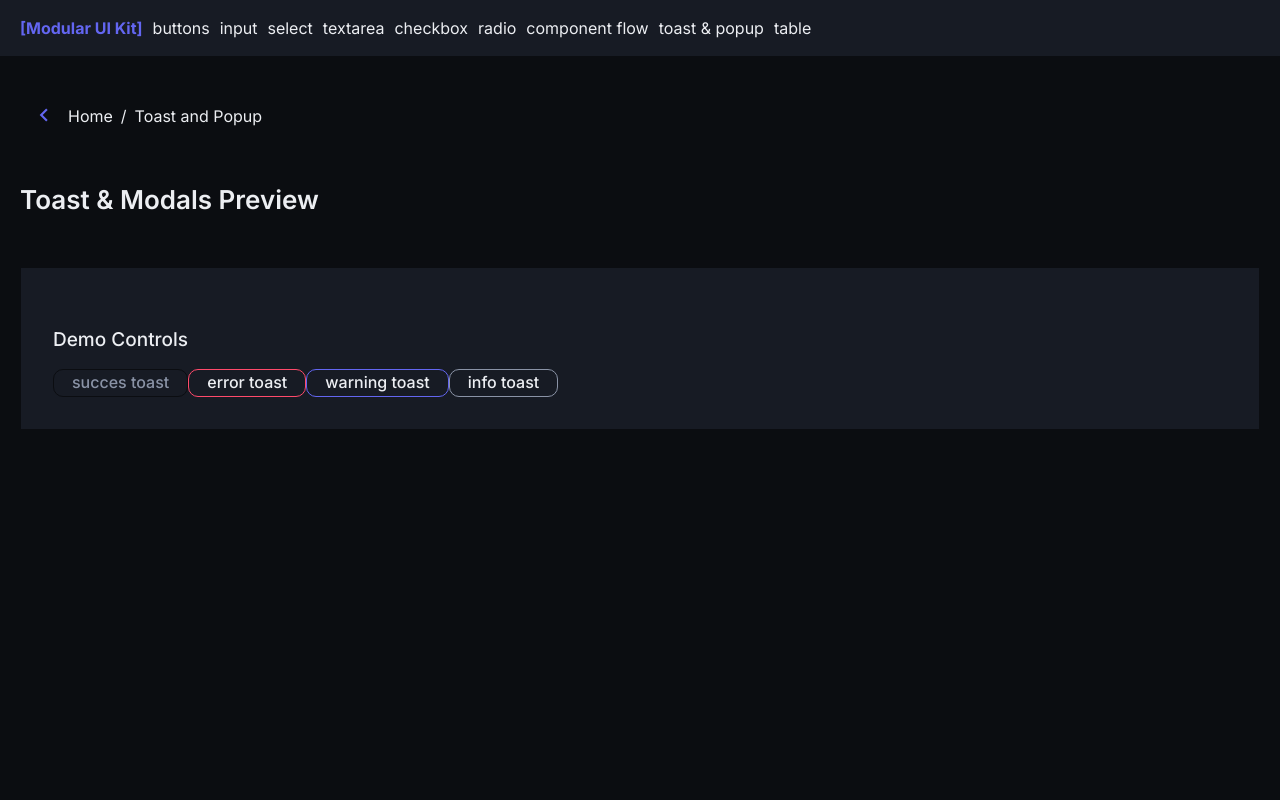
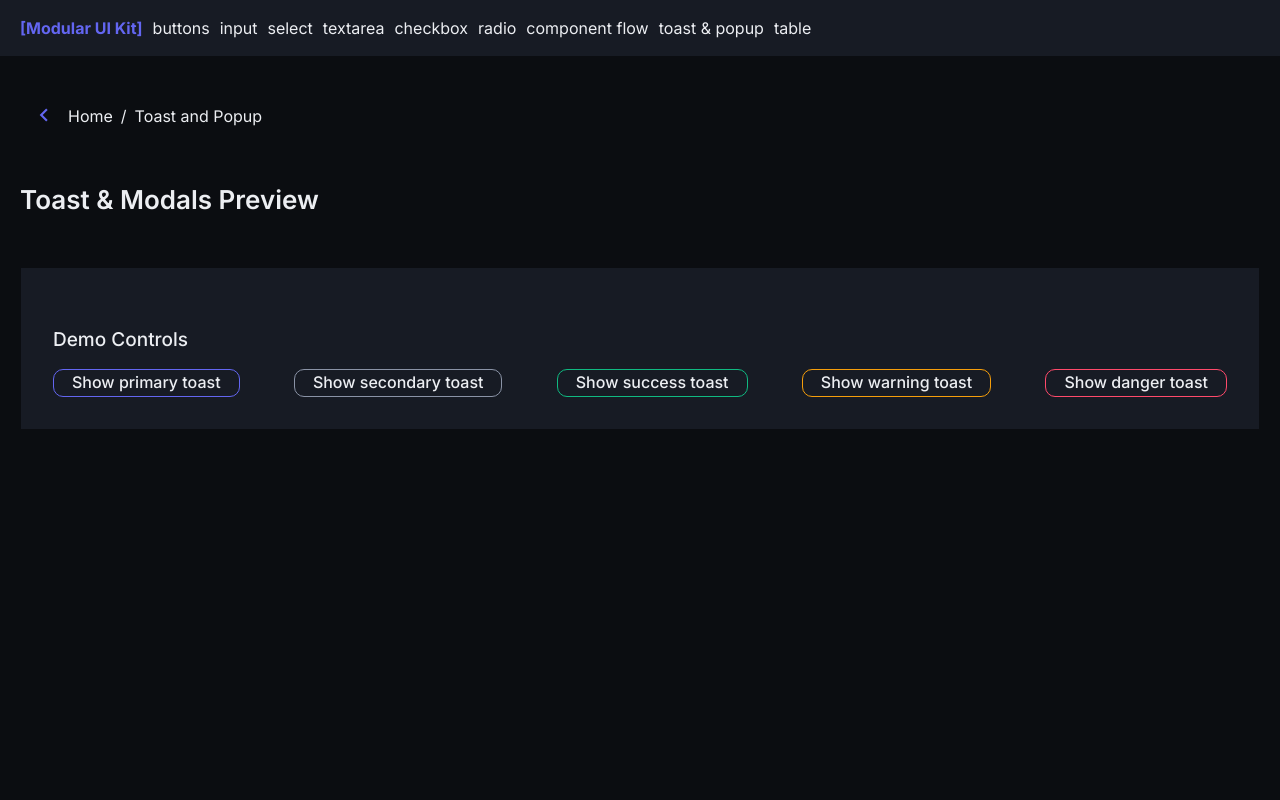
Before and after one commit to eugenia-vitinschii/modular-ui-kit, a Vue app: page /ui/feedback in a window 1280 px wide. Shown: the top 800 px of the page. Built offline with nearby package versions, Linux system fonts and the light colour scheme.

Commit message:
refactor(base-toast): update demo

```diff
--- a/src/views/FeedbackDemoView.vue
+++ b/src/views/FeedbackDemoView.vue
@@ -8,10 +8,10 @@
             <div class="page__content">
                <div class="demo-controls section">
                   <h2 class="subheading">Demo Controls</h2>
-                  <base-button @click="triggerToast('success')" variant="ghost">succes toast</base-button>
-                  <base-button @click="triggerToast('error')" variant="danger">error toast</base-button>
-                  <base-button @click="triggerToast('warning')" variant="primary">warning toast</base-button>
-                  <base-button @click="triggerToast('info')" variant="secondary">info toast</base-button>
+                  <div class="demo-controls__buttons">
+                     <base-button v-for="type in variants" :key="type" :variant="type" @click="triggerToast(type)">Show
+                        {{ type }} toast</base-button>
+                  </div>
                </div>
             </div>
          </div>
@@ -20,25 +20,46 @@
 </template>
 
 <script setup lang="ts">
+/* VUE */
+
 /* Components */
 import BaseButton from '@/components/ui/buttons/BaseButton.vue';
 
-/* */
-import { useToast, type ToastType } from '@/components/ui/feedback/useToast';
+import { useToast } from '@/components/ui/feedback/useToast';
+import type { UIVariant } from '@/types/ui.types'
+
+/*======= TOAST DEMO ======= */
 
 const { addToast } = useToast()
 
+const variants: UIVariant[] = [
+   'primary',
+   'secondary',
+   'success',
+   'warning',
+   'danger',
+]
 // messages for demo
-const toastMessages: Record<ToastType, string> = {
-   success: 'Success! Everything went smoothly.',
-   error: 'Oops! Something went terribly wrong.',
-   warning: 'Warning! Please review your input files.',
-   info: 'Heads up! New updates are available.'
+const toastMessages: Record<UIVariant, string> = {
+   primary: 'New system updates are now available.',
+   secondary: 'Your draft has been saved automatically.',
+   success: 'Changes saved successfully!',
+   warning: 'Please review your entries before proceeding.',
+   danger: 'Something went wrong. Please try again.'
 }
 
 // trigger
-function triggerToast(type: ToastType) {
-   const message = toastMessages[type]
-   addToast(message, type, 3000)
+function triggerToast(variant: UIVariant) {
+   const message = toastMessages[variant]
+   addToast(message, variant, 3000)
 }
+
+/*======= POPUP DEMO ======= */
 </script>
+
+<style lang="sass">
+.demo-controls__buttons
+   display: flex
+   align-items: center
+   justify-content: space-between
+</style>
```
